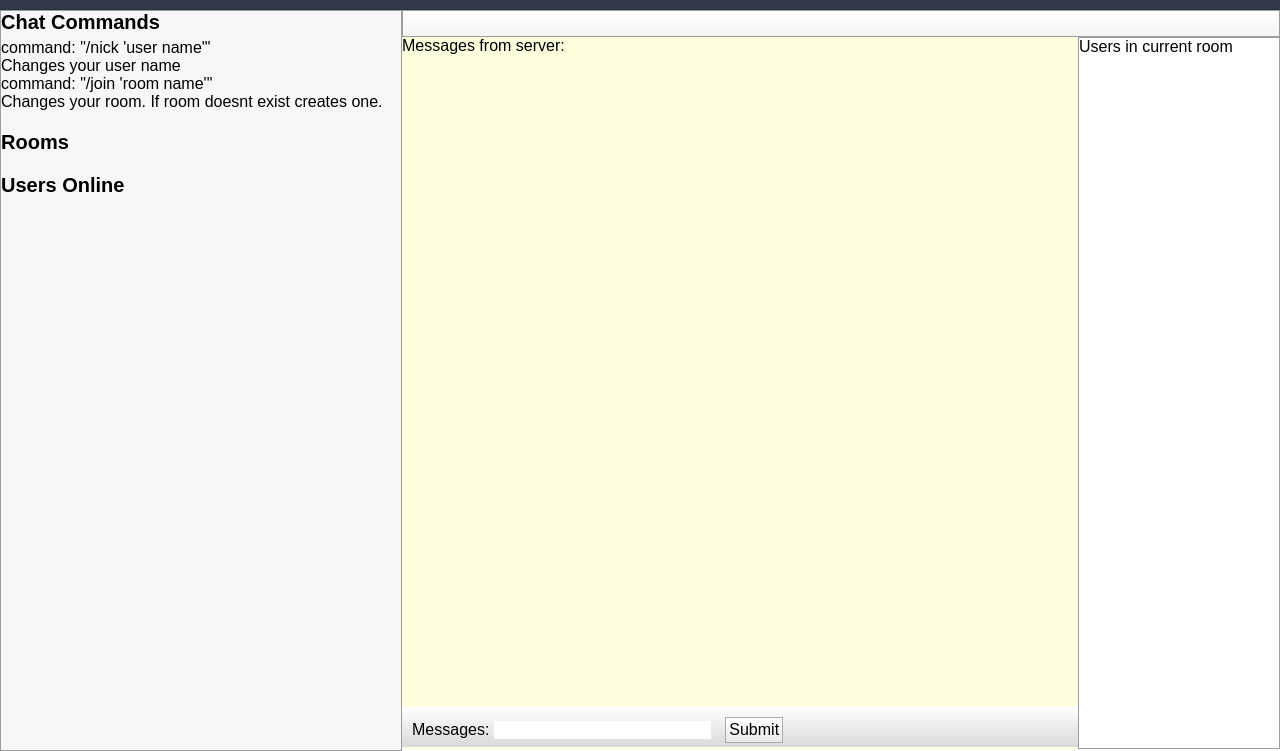
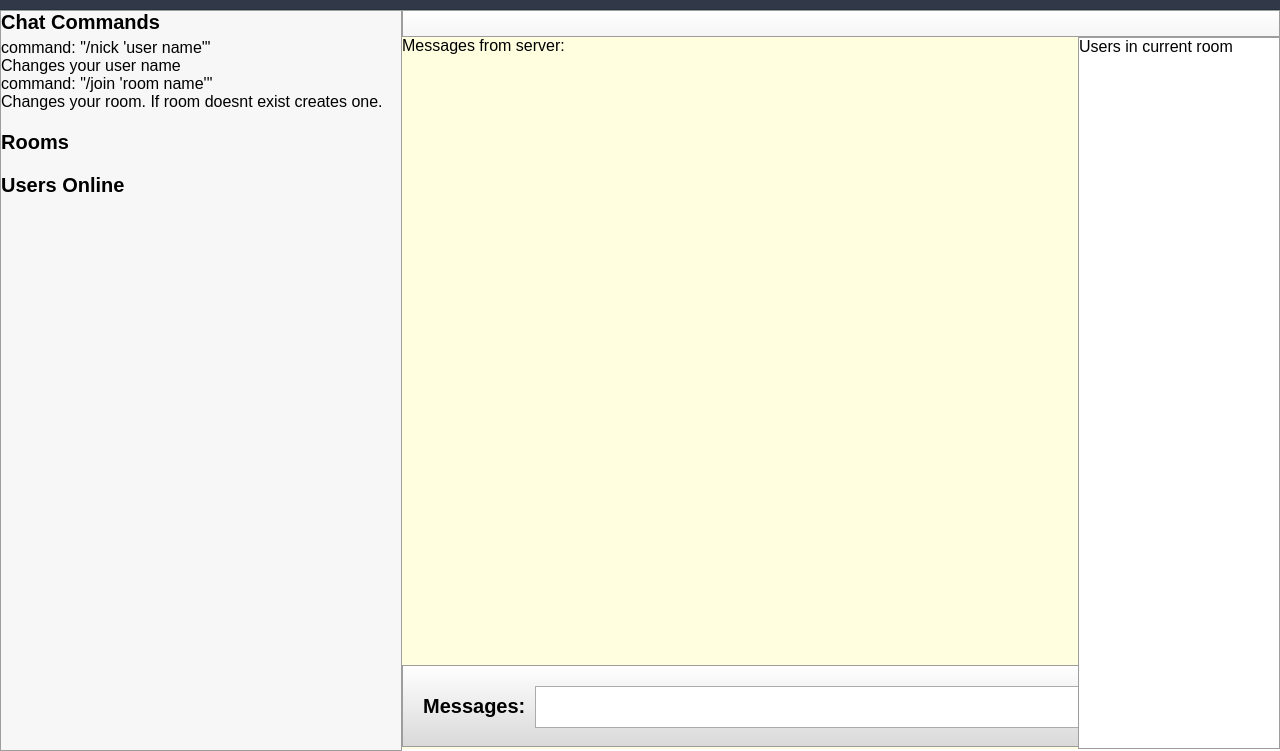
Before and after one commit to fpetre/Chat-App, a website: page public/index.html in a window 1280 px wide. Shown: the part 49-800 px from the top of the page. Drawn offline with nearby package versions, Linux system fonts and the light colour scheme; no server answers.

Commit message:
add min width to message bar

```diff
--- a/public/css/index.css
+++ b/public/css/index.css
@@ -166,18 +166,20 @@ label[for=room-user-list] {
 
 .room-chat-content {
    min-height: 100%;
-   margin-bottom: -40px;
+   margin-bottom: -82px;
 }
 
 .room-chat-content:after {
   content: "";
   display: block;
-  height: 40px;
+  height: 82px;
 }
 
 .room-chat-input {
-  height: 20px;
-  padding: 10px;
+  min-width: 1015px;
+  height: 40px;
+  padding: 20px;
+  border: 1px solid #9d9d9d;
   background-image: linear-gradient(#fff, #d9d9d9);
 }
 
@@ -185,11 +187,28 @@ label[for=room-user-list] {
   background-image: linear-gradient(#fff, #e9e9e9);
   border: 1px solid #AAABAB;
   cursor: pointer;
-  margin-left: 10px;
-  padding: 3px;
+  margin-left: 20px;
+  padding: 10px;
+  display: block;
+  float: left;
+}
+
+.room-chat-input > label[for=messages] {
+  line-height: 40px;
+  font-weight: bold;
+  font-size: 20px;
+  display: block;
+  float: left;
+  height: 40px;
 }
 
 #messages {
+  border: 1px solid #AAABAB;
+  margin-left: 10px;
+  display: block;
+  float: left;
   padding-left: 10px;
   background: white;
+  height: 40px;
+  width: 800px;
 }
--- a/public/index.html
+++ b/public/index.html
@@ -51,10 +51,11 @@
 							<ul id="chat-log">
 							</ul>
 						</div>
-						<form class="room-chat-input">
+						<form class="room-chat-input group">
 							<label for="messages">Messages:</label>
+							<!-- <textarea id="messages"></textarea> -->
 							<input type="text" id="messages" name="server[messages]">
-							<input type="submit">
+							<input type="submit" value="submit">
 						</form>
 					</section>
 				</div>
--- a/public/javascripts/chat_ui.js
+++ b/public/javascripts/chat_ui.js
@@ -10,7 +10,7 @@ $( function(){
 	var chatLog = [];
 
 	var getMessage = function () {
-		return $form.find("input#messages").val();
+		return $form.find("#messages").val();
 	};
 
 	var sendToAll = function () {
```
